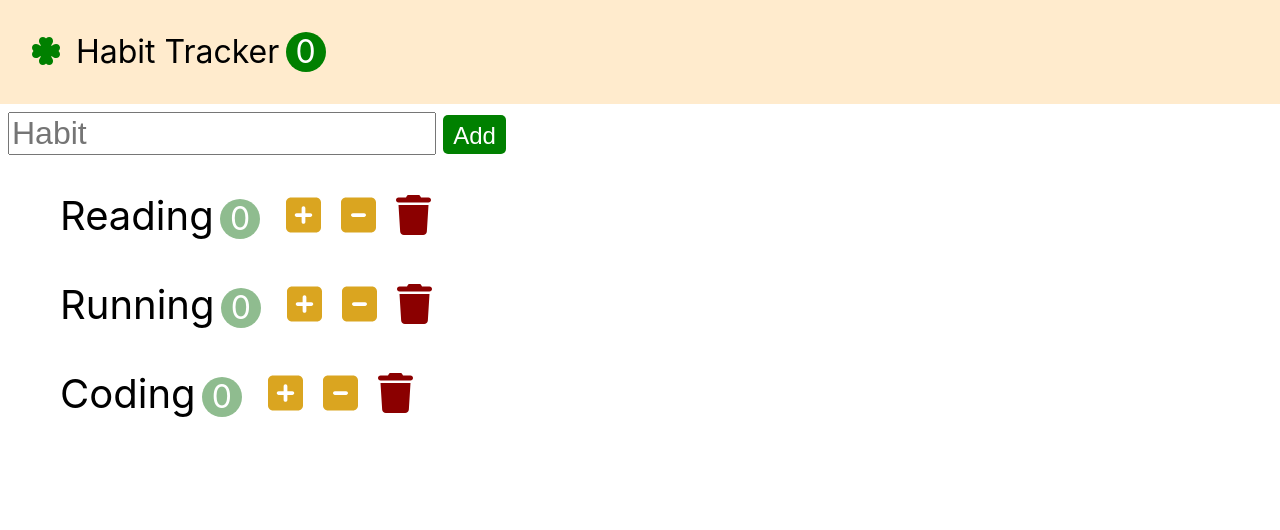
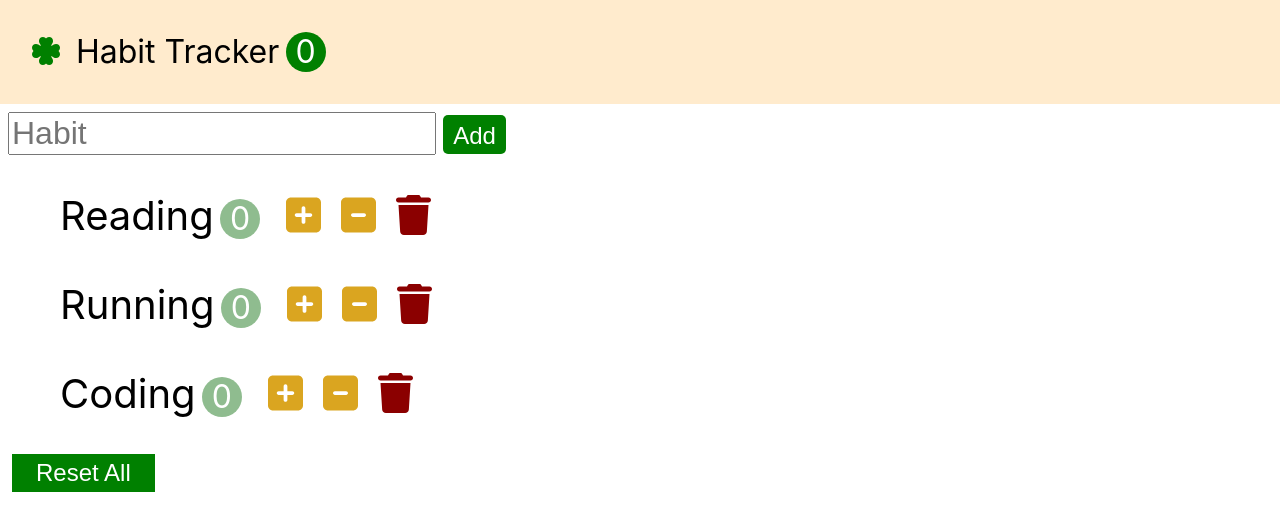
Before and after one commit to ShinjungOh/2022-learn-react, a React (Create React App) app in the folder 2022-04-22/habit-tracker/: page / in a window 1280 px wide. Shown: the top 530 px of the page. Built offline with nearby package versions, Linux system fonts and the light colour scheme.

Commit message:
[ADD] habit tracker reset

```diff
--- a/2022-04-22/habit-tracker/src/app.css
+++ b/2022-04-22/habit-tracker/src/app.css
@@ -94,3 +94,11 @@
 .habit-delete {
     color: darkred;
 }
+
+.habits-reset {
+    font-size: 1.5rem;
+    padding: 0.2em 1em;
+    background-color: green;
+    color: white;
+    margin-left: 0.5em;
+}
--- a/2022-04-22/habit-tracker/src/app.jsx
+++ b/2022-04-22/habit-tracker/src/app.jsx
@@ -41,6 +41,14 @@
         this.setState({habits});
     };
 
+    handleReset = () => {
+        const habits = this.state.habits.map(habit => {
+            habit.count = 0;
+            return habit;
+        });
+        this.setState({habits});
+    };
+
     render() {
         return (
             <>
@@ -51,6 +59,7 @@
                     onDecrement={this.handleDecrement}
                     onDelete={this.handleDelete}
                     onAdd={this.handleAdd}
+                    onReset={this.handleReset}
                 />
             </>
         );
--- a/2022-04-22/habit-tracker/src/components/habits.jsx
+++ b/2022-04-22/habit-tracker/src/components/habits.jsx
@@ -33,6 +33,7 @@
                         />
                     ))}
                 </ul>
+                <button className="habits-reset" onClick={this.props.onReset}>Reset All</button>
             </>
         );
     }
```
